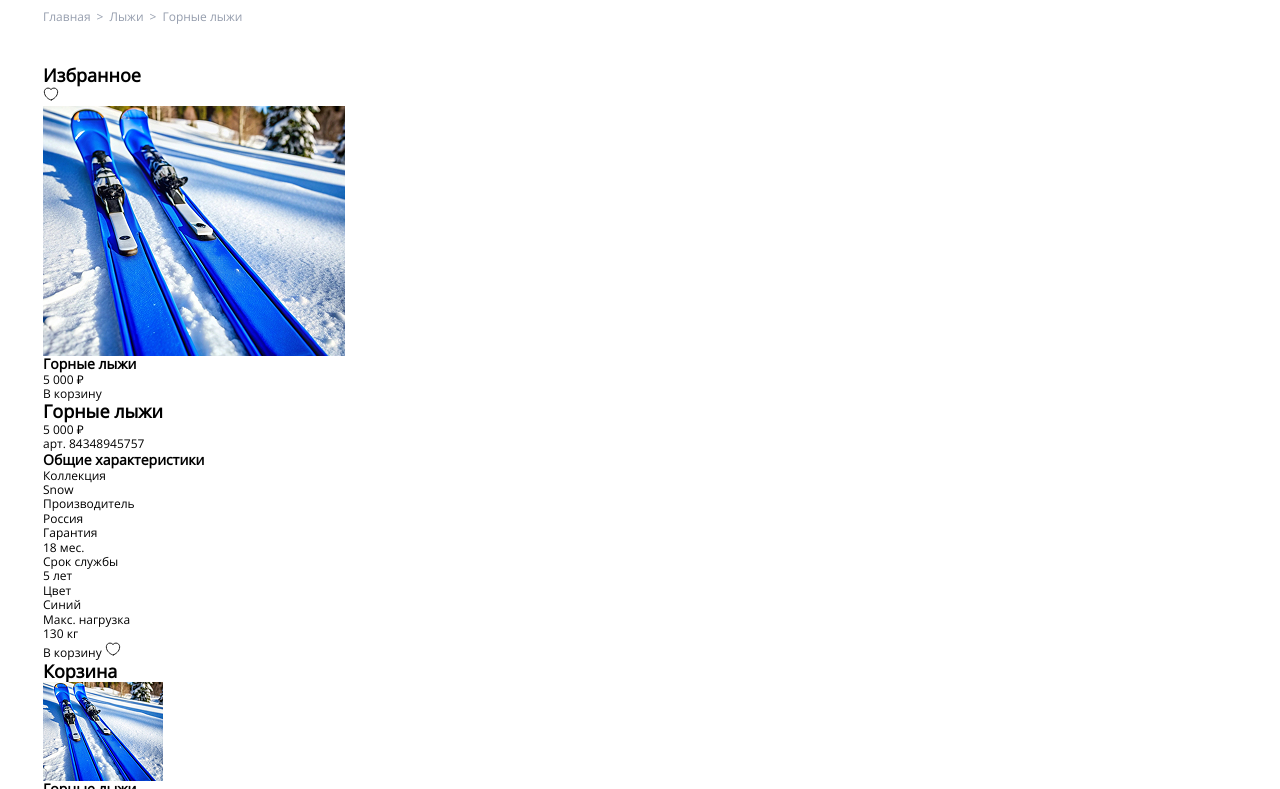
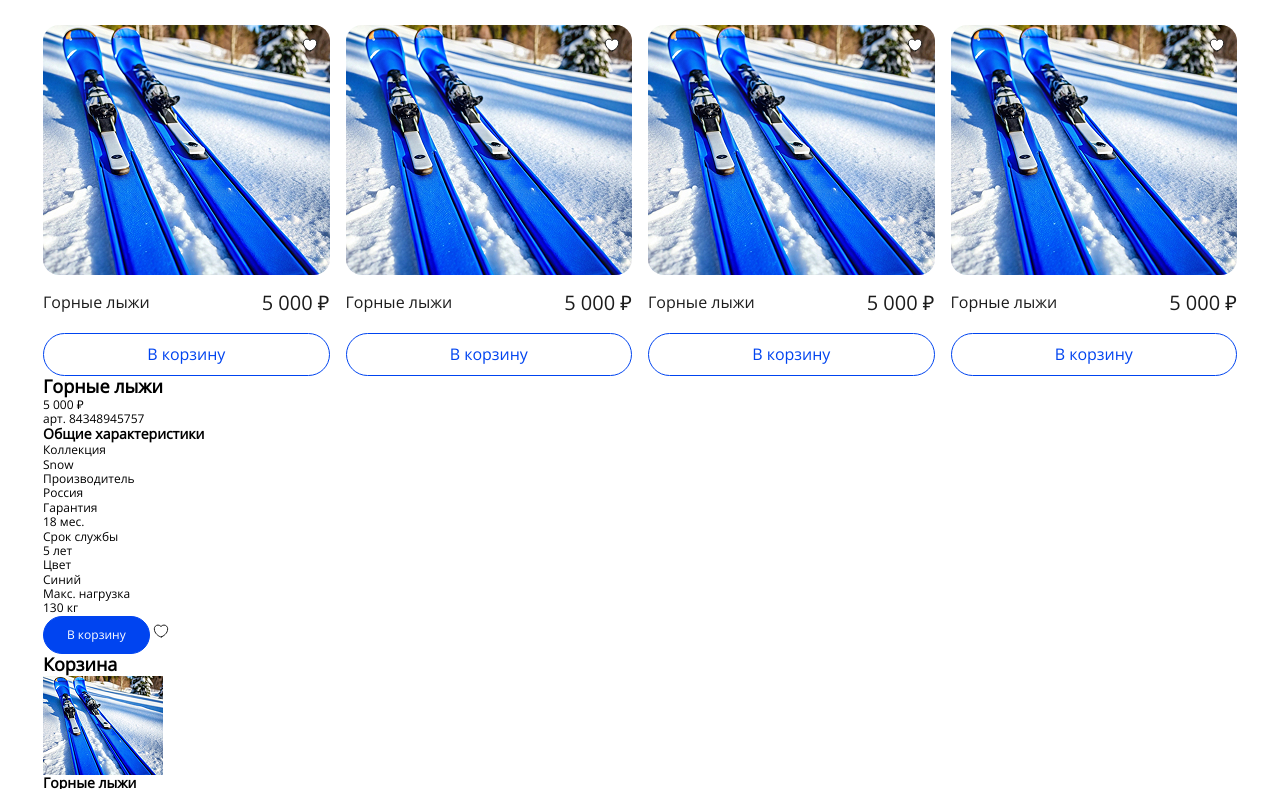
Before and after one commit to roman-ivannikov/ski-people, a website built with Vite: page index.html in a window 1280 px wide. Shown: the part 218-1007 px from the top of the page. Built offline with nearby package versions, Linux system fonts and the light colour scheme.

Commit message:
styled goods

```diff
--- a/index.html
+++ b/index.html
@@ -61,6 +61,7 @@
 
     <main class="main">
 
+      <!--
       <div class="catalog">
         <div class="container">
           <ul class="catalog__list">
@@ -72,6 +73,7 @@
           </ul>
         </div>
       </div>
+      -->
 
       <div class="breadcrumb">
         <div class="container">
@@ -93,13 +95,52 @@
               <article class="goods__card card">
                 <button class="btn-like card__like">
                   <svg width="16" height="16" viewBox="0 0 16 16" fill="none" xmlns="http://www.w3.org/2000/svg">
-                    <path d="M8.41301 13.8733C8.18634 13.9533 7.81301 13.9533 7.58634 13.8733C5.65301 13.2133 1.33301 10.46 1.33301 5.79332C1.33301 3.73332 2.99301 2.06665 5.03967 2.06665C6.25301 2.06665 7.32634 2.65332 7.99967 3.55998C8.67301 2.65332 9.75301 2.06665 10.9597 2.06665C13.0063 2.06665 14.6663 3.73332 14.6663 5.79332C14.6663 10.46 10.3463 13.2133 8.41301 13.8733Z" fill="white" stroke="#1C1C1C" stroke-linecap="round" stroke-linejoin="round"/>
+                    <path d="M8.41301 13.8733C8.18634 13.9533 7.81301 13.9533 7.58634 13.8733C5.65301 13.2133 1.33301 10.46 1.33301 5.79332C1.33301 3.73332 2.99301 2.06665 5.03967 2.06665C6.25301 2.06665 7.32634 2.65332 7.99967 3.55998C8.67301 2.65332 9.75301 2.06665 10.9597 2.06665C13.0063 2.06665 14.6663 3.73332 14.6663 5.79332C14.6663 10.46 10.3463 13.2133 8.41301 13.8733Z" stroke-linecap="round" stroke-linejoin="round"/>
                     </svg>
                 </button>
                 <img src="/img/ski.jpg" alt="Изображение товара" class="card__image">
                 <h3 class="card__title">Горные лыжи</h3>
                 <p class="card__price">5&nbsp;000&nbsp;₽</p>
-                <button class="btn card__btn" type="button">В корзину</button>
+                <button class="btn btn-second card__btn" type="button">В корзину</button>
+              </article>
+            </li>
+            <li class="goods__item">
+              <article class="goods__card card">
+                <button class="btn-like card__like">
+                  <svg width="16" height="16" viewBox="0 0 16 16" fill="none" xmlns="http://www.w3.org/2000/svg">
+                    <path d="M8.41301 13.8733C8.18634 13.9533 7.81301 13.9533 7.58634 13.8733C5.65301 13.2133 1.33301 10.46 1.33301 5.79332C1.33301 3.73332 2.99301 2.06665 5.03967 2.06665C6.25301 2.06665 7.32634 2.65332 7.99967 3.55998C8.67301 2.65332 9.75301 2.06665 10.9597 2.06665C13.0063 2.06665 14.6663 3.73332 14.6663 5.79332C14.6663 10.46 10.3463 13.2133 8.41301 13.8733Z" stroke-linecap="round" stroke-linejoin="round"/>
+                    </svg>
+                </button>
+                <img src="/img/ski.jpg" alt="Изображение товара" class="card__image">
+                <h3 class="card__title">Горные лыжи</h3>
+                <p class="card__price">5&nbsp;000&nbsp;₽</p>
+                <button class="btn btn-second card__btn" type="button">В корзину</button>
+              </article>
+            </li>
+            <li class="goods__item">
+              <article class="goods__card card">
+                <button class="btn-like card__like">
+                  <svg width="16" height="16" viewBox="0 0 16 16" fill="none" xmlns="http://www.w3.org/2000/svg">
+                    <path d="M8.41301 13.8733C8.18634 13.9533 7.81301 13.9533 7.58634 13.8733C5.65301 13.2133 1.33301 10.46 1.33301 5.79332C1.33301 3.73332 2.99301 2.06665 5.03967 2.06665C6.25301 2.06665 7.32634 2.65332 7.99967 3.55998C8.67301 2.65332 9.75301 2.06665 10.9597 2.06665C13.0063 2.06665 14.6663 3.73332 14.6663 5.79332C14.6663 10.46 10.3463 13.2133 8.41301 13.8733Z" stroke-linecap="round" stroke-linejoin="round"/>
+                    </svg>
+                </button>
+                <img src="/img/ski.jpg" alt="Изображение товара" class="card__image">
+                <h3 class="card__title">Горные лыжи</h3>
+                <p class="card__price">5&nbsp;000&nbsp;₽</p>
+                <button class="btn btn-second card__btn" type="button">В корзину</button>
+              </article>
+            </li>
+            <li class="goods__item">
+              <article class="goods__card card">
+                <button class="btn-like card__like">
+                  <svg width="16" height="16" viewBox="0 0 16 16" fill="none" xmlns="http://www.w3.org/2000/svg">
+                    <path d="M8.41301 13.8733C8.18634 13.9533 7.81301 13.9533 7.58634 13.8733C5.65301 13.2133 1.33301 10.46 1.33301 5.79332C1.33301 3.73332 2.99301 2.06665 5.03967 2.06665C6.25301 2.06665 7.32634 2.65332 7.99967 3.55998C8.67301 2.65332 9.75301 2.06665 10.9597 2.06665C13.0063 2.06665 14.6663 3.73332 14.6663 5.79332C14.6663 10.46 10.3463 13.2133 8.41301 13.8733Z" stroke-linecap="round" stroke-linejoin="round"/>
+                    </svg>
+                </button>
+                <img src="/img/ski.jpg" alt="Изображение товара" class="card__image">
+                <h3 class="card__title">Горные лыжи</h3>
+                <p class="card__price">5&nbsp;000&nbsp;₽</p>
+                <button class="btn btn-second card__btn" type="button">В корзину</button>
               </article>
             </li>
           </ul>
--- a/src/style.scss
+++ b/src/style.scss
@@ -4,5 +4,6 @@
 @use "styles/header";
 @use "styles/catalog";
 @use "styles/breadcrumb";
+@use "styles/goods";
 
 @use "styles/footer";
--- a/src/styles/catalog.scss
+++ b/src/styles/catalog.scss
@@ -1,6 +1,8 @@
 .catalog {
 
     padding: 20px 0 28px;
+    overflow-x: hidden;
+    width: fit-content;
     // .catalog__list
 
     @media (min-width: 768px) {
--- a/src/styles/common.scss
+++ b/src/styles/common.scss
@@ -46,3 +46,59 @@ input {
         display: block;
     }
 }
+
+.btn {
+    border-radius: 32px;
+    border: 1px solid transparent;
+    padding: 11px 23px;
+    transition: all .4s;
+    outline: none;
+
+    max-width: 302px;
+
+    color: #ffffff;
+    background-color: #0044F0;
+    border-color: #0044F0;
+
+    &:not(:disabled):focus-visible {
+        border-color: #042F9C;
+    }
+
+    &:not(:disabled):hover {
+        background-color: #0945DE;
+        border-color: #0945DE;
+    }
+
+    &:disabled {
+        cursor: not-allowed;
+        opacity: .2;
+    }
+
+    &-second {
+        color: #0044F0;
+        background-color: #ffffff;
+
+        &:not(:disabled):hover {
+            color: #ffffff;
+            background-color: #0044F0;
+            border-color: #0044F0;
+        }
+    }
+
+    &-like {
+        width: 16px;
+        height: 16px;
+
+        & svg path {
+            fill: #ffffff;
+            stroke: #1C1C1C;
+        }
+    }
+
+
+
+    &-like--active svg path {
+        fill: #0044F0;
+        stroke: #0044F0;
+    }
+}
--- /dev/null
+++ b/src/styles/goods.scss
@@ -0,0 +1,142 @@
+.goods {
+
+    // .goods__title
+
+    &__title {
+        font-family: 'Inter', sans-serif;
+        font-weight: 900;
+        font-size: 24px;
+        margin-bottom: 1em;
+
+        @media (min-width: 768px) {
+            font-size: 32px;
+        }
+
+        @media (min-width: 1024px) {
+            margin-bottom: 40px;
+        }
+    }
+
+    // .goods__list
+
+    &__list {
+        display: flex;
+        flex-wrap: wrap;
+        row-gap: 32px;
+        margin: 0 -4px;
+
+        @media (min-width: 768px) {
+            margin: 0 -5px;
+        }
+
+        @media (min-width: 1024px) {
+            margin: 0 -8px;
+            row-gap: 40px;
+        }
+    }
+
+    // .goods__item
+
+    &__item {
+        flex: 0 0 50%;
+        max-width: 50%;
+        padding: 0 4px;
+
+        @media (min-width: 768px) {
+            flex-basis: 33.33333%;
+            max-width: 33.33333%;
+            padding: 0 5px;
+        }
+
+        @media (min-width: 1024px) {
+            padding: 0 8px;
+        }
+
+        @media (min-width: 1024px) {
+            flex-basis: 25%;
+            max-width: 25%;
+        }
+    }
+
+}
+.card {
+    display: flex;
+    flex-direction: column;
+    gap: 12px;
+    position: relative;
+    color: #1C1C1C;
+
+    @media (min-width: 768px) {
+        flex-direction: row;
+        flex-wrap: wrap;
+        align-items: center;
+        column-gap: 0;
+        row-gap: 16px;
+        justify-content: space-between;
+        font-size: 16px;
+    }
+
+    // .card__like
+
+    &__like {
+        position: absolute;
+        top: 12px;
+        right: 12px;
+
+    }
+
+    // .card__image
+
+    &__image {
+        border-radius: 16px;
+        height: 120px;
+        object-fit: cover;
+
+        @media (min-width: 768px) {
+            height: 200px;
+            width: 100%;
+        }
+
+        @media (min-width: 1024px) {
+            height: 250px;
+        }
+    }
+
+    // .card__title
+
+    &__title {
+        font: inherit;
+
+        @media (min-width: 768px) {
+            width: 50%;
+        }
+    }
+
+    // .card__price
+
+    &__price {
+        margin-top: 6px;
+        font-size: 16px;
+
+        @media (min-width: 768px) {
+            width: 50%;
+            margin-top: 0;
+            text-align: right;
+            font-size: 20px;
+        }
+    }
+
+    // .card__btn
+
+    &__btn {
+        width: 100%;
+
+        @media (min-width: 768px) {
+            margin-top: 21px;
+        }
+
+        @media (min-width: 1024px) {
+            margin-top: 2px;
+        }
+    }
+}
```
